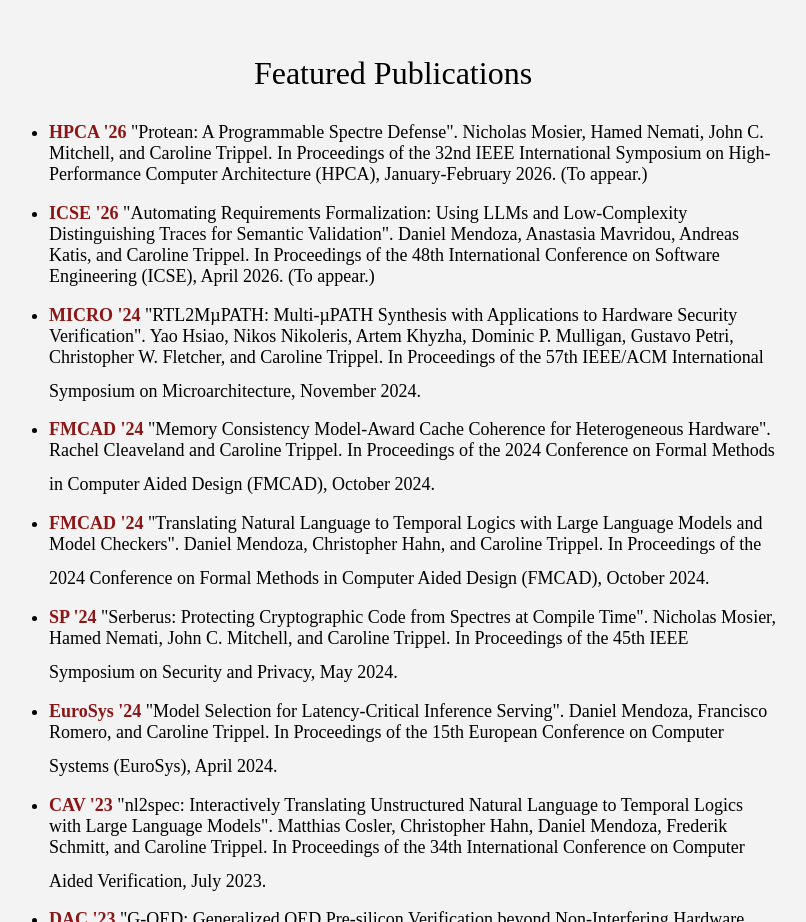
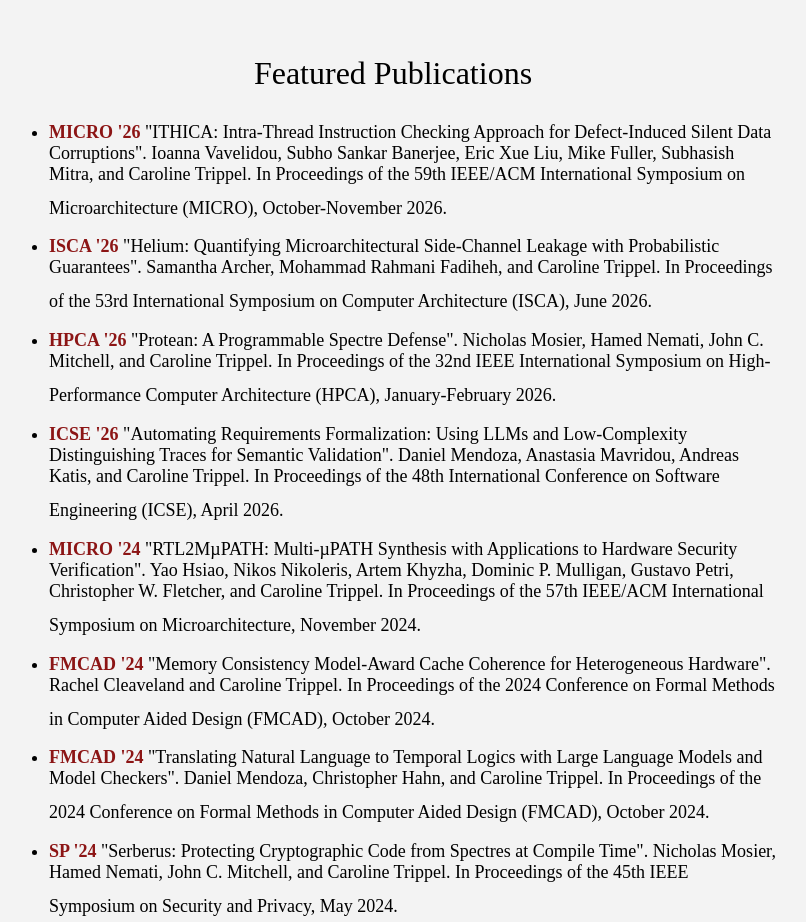
Before and after one commit to ctrippel/trippel-lab, a plain HTML site: page website/index.html in a window 1280 px wide. Shown: the part 1900-2822 px from the top of the page, without its empty margins (247-1053 px from the left). Drawn offline with Linux system fonts and the light colour scheme.

Commit message:
Add new publications to the index.html

```diff
--- a/website/index.html
+++ b/website/index.html
@@ -604,17 +604,33 @@
 		 <div class="header_text"> Featured Publications </div>
 		 <ul class="publications_list">
 		   <li>
+			 <div class="publication">MICRO '26</div>
+			 "ITHICA: Intra-Thread Instruction Checking Approach for Defect-Induced Silent Data Corruptions".
+			 Ioanna Vavelidou, Subho Sankar Banerjee, Eric Xue Liu, Mike Fuller, Subhasish Mitra, and Caroline Trippel.
+			 In Proceedings of the 59th IEEE/ACM International Symposium on Microarchitecture (MICRO), October-November 2026.
+			 <a href="https://arxiv.org/pdf/2605.15638" target="_blank" class="download_icon"></a>
+		   </li>
+		   <li>
+			 <div class="publication">ISCA '26</div>
+			 "Helium: Quantifying Microarchitectural Side-Channel Leakage with Probabilistic Guarantees".
+			 Samantha Archer, Mohammad Rahmani Fadiheh, and Caroline Trippel.
+			 In Proceedings of the 53rd International Symposium on Computer Architecture (ISCA), June 2026.
+			 <a href="https://cs.stanford.edu/people/trippel/pubs/archer_ISCA26.pdf" target="_blank" class="download_icon"></a>
+		   </li>
+		   <li>
 			 <div class="publication">HPCA '26</div>
 			"Protean: A Programmable Spectre Defense".
 			        Nicholas Mosier, Hamed Nemati, John C. Mitchell, and Caroline Trippel.
 					In Proceedings of the 32nd IEEE International Symposium on High-Performance Computer Architecture (HPCA),
-					January-February 2026. (To appear.)
+					January-February 2026.
+			 <a href="https://cs.stanford.edu/people/trippel/pubs/mosier_HPCA26.pdf" target="_blank" class="download_icon"></a>
 		   </li>
 		   <li>
 			 <div class="publication">ICSE '26</div>
 			 "Automating Requirements Formalization: Using LLMs and Low-Complexity Distinguishing Traces
 			 for Semantic Validation". Daniel Mendoza, Anastasia Mavridou, Andreas Katis, and Caroline Trippel.
-			 In Proceedings of the 48th International Conference on Software Engineering (ICSE), April 2026. (To appear.)
+			 In Proceedings of the 48th International Conference on Software Engineering (ICSE), April 2026.
+			 <a href="https://cs.stanford.edu/people/trippel/pubs/mendoza_ICSE26.pdf" target="_blank" class="download_icon"></a>
 		   </li>
 		   <li>
 		     <div class="publication">MICRO '24</div>
```
